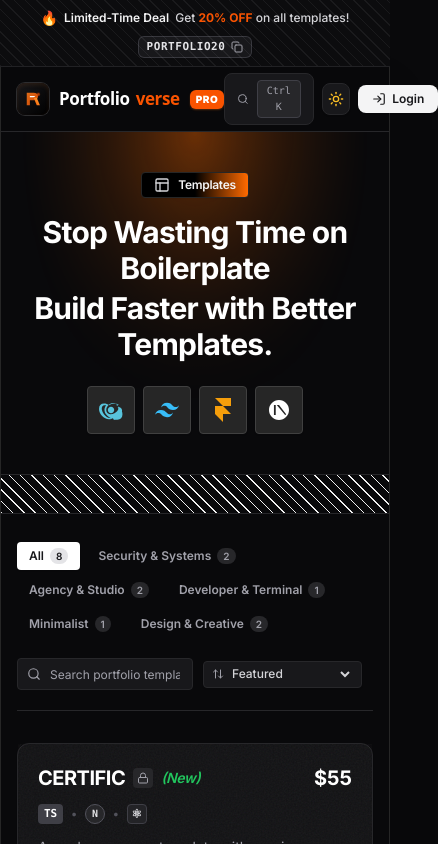
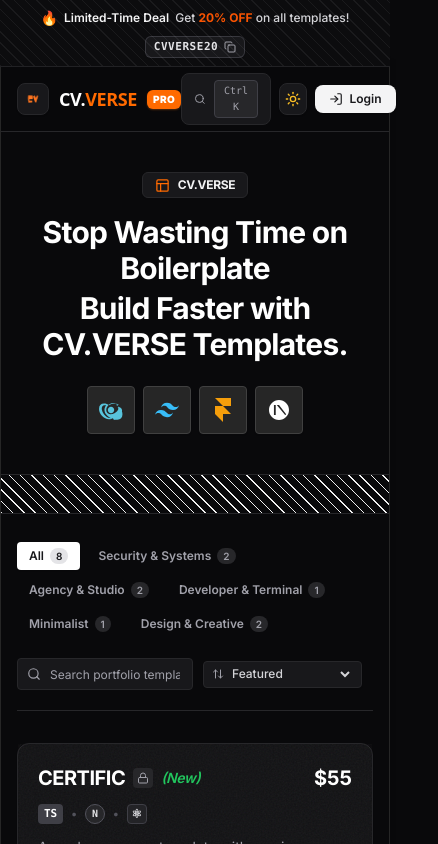
Before and after one commit to rawenergon/portfolio-verse, a Next.js app: page / in a window 390 px wide. Shown: the top 844 px of the page, 438 px wide, since content can reach past the window. Built offline with nearby package versions, Linux system fonts and the light colour scheme.

Commit message:
feat: rebrand to CV.VERSE, add official CANVA logo, remove templates nav link, remove AI background blobs

```diff
--- a/app/layout.tsx
+++ b/app/layout.tsx
@@ -5,14 +5,19 @@ import "./globals.css";
 const inter = Inter({ subsets: ["latin"] });
 
 export const metadata: Metadata = {
-  title: "Portfolio verse — Modern Portfolio & SaaS Templates",
-  description: "Stop wasting time on boilerplate. Build faster with production-ready SaaS, portfolio, and agency templates built with Next.js, Tailwind CSS, and Framer Motion.",
-  keywords: ["portfolio templates", "nextjs templates", "tailwind templates", "ui layouts", "framer motion templates", "react portfolio"],
+  title: "CV.VERSE — Modern Portfolio Templates",
+  description: "Stop wasting time on boilerplate. Build faster with production-ready developer, security, and agency portfolio templates built with Next.js, Tailwind CSS, and React.",
+  keywords: ["portfolio templates", "nextjs templates", "tailwind templates", "cv verse", "developer portfolio", "ccidcop"],
+  icons: {
+    icon: "/logo.png",
+    shortcut: "/logo.png",
+    apple: "/logo.png",
+  },
   openGraph: {
-    title: "Portfolio verse — Modern Portfolio & SaaS Templates",
-    description: "Stop wasting time on boilerplate. Build faster with production-ready SaaS, portfolio, and agency templates.",
-    url: "https://portfolio-verse.vercel.app",
-    siteName: "Portfolio verse",
+    title: "CV.VERSE — Modern Portfolio Templates",
+    description: "Stop wasting time on boilerplate. Build faster with production-ready portfolio templates.",
+    url: "https://portfolio-verse-bice.vercel.app",
+    siteName: "CV.VERSE",
     type: "website",
   },
 };
--- a/components/footer.tsx
+++ b/components/footer.tsx
@@ -9,19 +9,11 @@ export function Footer() {
     { name: "Templates", href: "/" },
     { name: "Live Preview", href: "#" },
     { name: "License & Terms", href: "#" },
-    { name: "Contact & Support", href: "mailto:support@portfolioverse.com" },
+    { name: "Contact & Support", href: "mailto:support@cvverse.com" },
   ];
 
   return (
     <footer className="relative overflow-hidden border-t border-zinc-200 bg-white pt-12 pb-16 dark:border-zinc-800 dark:bg-[#09090b]">
-      {/* Background Subtle Gradient */}
-      <div
-        className="pointer-events-none absolute bottom-0 left-1/2 -translate-x-1/2 h-64 w-[900px] opacity-15 blur-3xl"
-        style={{
-          background: "radial-gradient(circle, #ff6a00 0%, transparent 70%)"
-        }}
-      />
-
       <div className="relative mx-auto max-w-7xl px-4 sm:px-6 lg:px-8 text-center">
 
         {/* Brand logo in footer */}
@@ -46,16 +38,16 @@ export function Footer() {
           ))}
         </div>
 
-        {/* Massive Stylized Wordmark Display matching reference */}
+        {/* Stylized Wordmark Display */}
         <div className="mt-12 select-none overflow-hidden opacity-[0.05] dark:opacity-[0.08] transition-opacity hover:opacity-[0.10]">
           <span className="block font-black tracking-tighter text-6xl sm:text-8xl md:text-9xl text-zinc-900 dark:text-white uppercase leading-none">
-            PortfolioVerse
+            CV.VERSE
           </span>
         </div>
 
         {/* Copyright */}
         <div className="mt-8 pt-6 border-t border-zinc-100 dark:border-zinc-900 text-xs text-zinc-500">
-          <p>Copyright © 2026 Portfolio Verse. All rights reserved.</p>
+          <p>Copyright © 2026 CV.VERSE. All rights reserved.</p>
         </div>
       </div>
     </footer>
--- a/components/hero-section.tsx
+++ b/components/hero-section.tsx
@@ -5,50 +5,33 @@ import React from "react";
 export function HeroSection() {
   return (
     <section className="relative overflow-hidden pt-10 pb-6 md:pt-14 md:pb-10">
-
-      {/* Exact Radial Peach / Orange Glow from reference styles */}
-      <div
-        className="pointer-events-none absolute inset-x-0 top-0 h-[380px] w-full"
-        style={{
-          WebkitMaskImage: "radial-gradient(45% 80% at 50% 0%, #fff, transparent)",
-          maskImage: "radial-gradient(45% 80% at 50% 0%, #fff, transparent)",
-        }}
-      >
-        <div
-          className="absolute inset-0 opacity-60 dark:opacity-40"
-          style={{
-            backgroundImage: "radial-gradient(circle at top, #ff6a00, transparent 65%)"
-          }}
-        />
-      </div>
-
       <div className="relative mx-auto max-w-4xl px-4 text-center">
 
-        {/* Exact Reference Badge: [ ◫ ] Templates */}
-        <div className="mx-auto mb-4 flex w-fit items-center justify-center gap-2 rounded px-3 py-1 text-sm font-medium border relative overflow-hidden shadow-sm bg-gradient-to-r from-white via-white to-[#f8c4ae] border-[#f8c4ae] text-zinc-900 dark:bg-gradient-to-r dark:from-black dark:via-black dark:to-[#ff6a00] dark:border-[#262626] dark:text-zinc-100">
+        {/* CV.VERSE Badge - clean without AI blobs */}
+        <div className="mx-auto mb-4 flex w-fit items-center justify-center gap-2 rounded-md px-3 py-1 text-sm font-medium border shadow-sm bg-zinc-50 border-zinc-200 text-zinc-900 dark:bg-zinc-900 dark:border-zinc-800 dark:text-zinc-100">
           <svg
             xmlns="http://www.w3.org/2000/svg"
-            width="16"
-            height="16"
+            width="15"
+            height="15"
             viewBox="0 0 24 24"
             fill="none"
             stroke="currentColor"
             strokeWidth="2"
             strokeLinecap="round"
             strokeLinejoin="round"
-            className="text-zinc-700 dark:text-zinc-300"
+            className="text-[#ff6a00]"
           >
             <rect width="18" height="18" x="3" y="3" rx="2"></rect>
             <path d="M3 9h18"></path>
             <path d="M9 21V9"></path>
           </svg>
-          <span className="text-xs font-semibold tracking-tight">Templates</span>
+          <span className="text-xs font-bold tracking-tight">CV.VERSE</span>
         </div>
 
-        {/* Exact Reference Headline: 2 clean centered lines, NO subtitle */}
+        {/* Clean Headline with CV.VERSE */}
         <h1 className="mx-auto max-w-2xl text-center text-3xl sm:text-4xl md:text-[2.65rem] font-bold tracking-tight text-zinc-900 dark:text-white leading-[1.2]">
           <span className="block">Stop Wasting Time on Boilerplate</span>
-          <span className="block mt-1">Build Faster with Better Templates.</span>
+          <span className="block mt-1">Build Faster with CV.VERSE Templates.</span>
         </h1>
 
         {/* Exact Reference 4-Icon Strip: 48px square boxes, NO text labels */}
--- a/components/live-preview-modal.tsx
+++ b/components/live-preview-modal.tsx
@@ -157,7 +157,7 @@ export function LivePreviewModal({
             </div>
             <div className="mx-auto rounded bg-black/50 px-6 py-0.5 font-mono text-[11px] text-zinc-300 border border-white/5 truncate max-w-sm flex items-center gap-1.5">
               <span className="h-1.5 w-1.5 rounded-full bg-emerald-500"></span>
-              <span>{isCcidcop ? "https://ccidcop.in" : `https://${template.slug}.portfolioverse.dev`}</span>
+              <span>{isCcidcop ? "https://ccidcop.in" : `https://${template.slug}.cvverse.dev`}</span>
             </div>
           </div>
 
--- a/components/logo.tsx
+++ b/components/logo.tsx
@@ -1,5 +1,6 @@
 import React from "react";
 import Link from "next/link";
+import Image from "next/image";
 
 interface LogoProps {
   className?: string;
@@ -8,58 +9,35 @@ interface LogoProps {
 
 export function Logo({ className = "", showBadge = true }: LogoProps) {
   return (
-    <Link href="/" className={`group inline-flex items-center gap-2.5 transition-transform duration-200 hover:scale-[1.01] ${className}`}>
-      {/* Geometric SVG Icon */}
-      <div className="relative flex h-8 w-8 items-center justify-center rounded-lg bg-gradient-to-br from-zinc-900 to-black p-1.5 ring-1 ring-white/15 shadow-inner shadow-orange-500/10 group-hover:ring-orange-500/50 transition-all duration-300">
-        <svg
-          viewBox="0 0 32 32"
-          fill="none"
-          xmlns="http://www.w3.org/2000/svg"
-          className="h-full w-full"
-        >
-          {/* Subtle glow filter */}
-          <defs>
-            <linearGradient id="pv-grad" x1="0%" y1="0%" x2="100%" y2="100%">
-              <stop offset="0%" stopColor="#ff7a1a" />
-              <stop offset="100%" stopColor="#f95300" />
-            </linearGradient>
-            <linearGradient id="pv-grad2" x1="100%" y1="0%" x2="0%" y2="100%">
-              <stop offset="0%" stopColor="#ffb03a" />
-              <stop offset="100%" stopColor="#f95300" />
-            </linearGradient>
-          </defs>
-
-          {/* P and V interlocking geometry */}
-          <path
-            d="M6 6H17C21.4 6 24 8.6 24 12C24 15.4 21.4 18 17 18H11V26H6V6Z"
-            fill="url(#pv-grad)"
-            fillOpacity="0.85"
-          />
-          <path
-            d="M11 11H16.5C18.2 11 19.5 11.5 19.5 12C19.5 12.5 18.2 13 16.5 13H11V11Z"
-            fill="#ffffff"
-          />
-          <path
-            d="M17 14L22 26H27L22 14H17Z"
-            fill="url(#pv-grad2)"
-          />
-          <circle cx="24.5" cy="8.5" r="2.5" fill="#f95300" className="animate-pulse" />
-        </svg>
+    <Link
+      href="/"
+      className={`group inline-flex items-center gap-2.5 transition-transform duration-200 hover:scale-[1.01] ${className}`}
+    >
+      {/* Official Provided Logo Image */}
+      <div className="relative flex h-8 w-8 items-center justify-center overflow-hidden rounded-lg bg-zinc-900 border border-zinc-200 dark:border-zinc-800 shadow-sm">
+        <Image
+          src="/logo.png"
+          alt="CV.VERSE Logo"
+          width={32}
+          height={32}
+          className="h-full w-full object-contain"
+          priority
+        />
       </div>
 
-      {/* Brand Text */}
-      <div className="flex items-center gap-1.5 font-sans tracking-tight">
-        <span className="text-[17px] font-bold text-zinc-900 dark:text-white">
-          Portfolio
+      {/* Brand Name: CV.VERSE */}
+      <div className="flex items-center font-sans tracking-tight">
+        <span className="text-[18px] font-extrabold text-zinc-900 dark:text-white">
+          CV.
         </span>
-        <span className="text-[17px] font-bold text-[#f95300]">
-          verse
+        <span className="text-[18px] font-extrabold text-[#ff6a00]">
+          VERSE
         </span>
       </div>
 
-      {/* PRO Badge matching pro.ui-layouts */}
+      {/* PRO Badge */}
       {showBadge && (
-        <span className="rounded-md bg-[#f95300] px-1.5 py-0.5 text-[10px] font-black uppercase tracking-wider text-white shadow-sm shadow-orange-500/30">
+        <span className="rounded-md bg-[#ff6a00] px-1.5 py-0.5 text-[10px] font-black uppercase tracking-wider text-white shadow-sm shadow-orange-500/30">
           PRO
         </span>
       )}
--- a/components/navbar.tsx
+++ b/components/navbar.tsx
@@ -43,19 +43,9 @@ export function Navbar({ onOpenSearch }: NavbarProps) {
     <header className="sticky top-0 z-40 w-full border-b border-zinc-200 bg-white/95 backdrop-blur-md dark:border-zinc-800 dark:bg-[#09090b]/95 transition-colors">
       <div className="mx-auto flex h-16 max-w-7xl items-center justify-between px-4 sm:px-6 lg:px-8">
 
-        {/* Logo */}
-        <div className="flex items-center gap-8">
+        {/* Brand Logo */}
+        <div className="flex items-center">
           <Logo />
-
-          {/* Desktop Navigation - ONLY Templates as requested */}
-          <nav className="hidden md:flex items-center gap-1.5 text-sm">
-            <Link
-              href="/"
-              className="relative flex items-center gap-1.5 rounded-lg px-4 py-1.5 text-sm font-medium transition-all bg-[#ff6a00]/10 text-[#ff6a00] dark:bg-[#ff6a00]/15 dark:text-[#ff7a1a] shadow-sm border border-[#ff6a00]/30"
-            >
-              <span>Templates</span>
-            </Link>
-          </nav>
         </div>
 
         {/* Right Actions */}
--- a/components/top-banner.tsx
+++ b/components/top-banner.tsx
@@ -5,7 +5,7 @@ import { Check, Copy, Sparkles } from "lucide-react";
 
 export function TopBanner() {
   const [copied, setCopied] = useState(false);
-  const code = "PORTFOLIO20";
+  const code = "CVVERSE20";
 
   const handleCopy = () => {
     navigator.clipboard.writeText(code);
--- a/lib/template-exporter.ts
+++ b/lib/template-exporter.ts
@@ -127,7 +127,7 @@ The fastest way to deploy is with [Vercel](https://vercel.com):
 
 ---
 
-Crafted with precision from **Portfolio Verse**.
+Crafted with precision from **CV.VERSE**.
 `;
   zip.file("README.md", readmeMd);
 
```
Also changed, not shown: components/newsletter-section.tsx (+0 -9 lines), components/purchase-modal.tsx (+4 -3 lines), public/canva-logo.png (added), public/logo.png (added).
